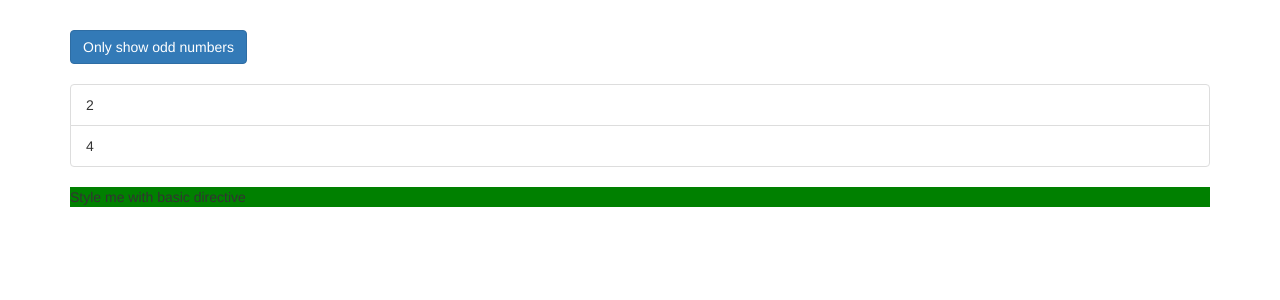
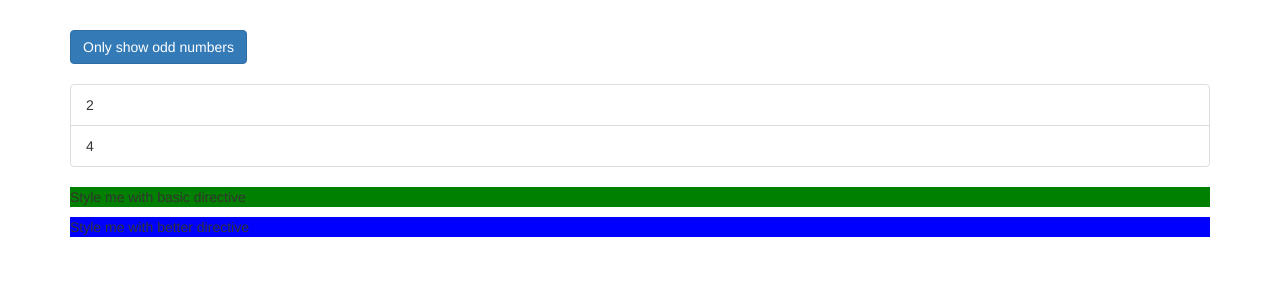
Before and after one commit to gaetanBloch/angular-directives, an Angular app: page / in a window 1280 px wide. Shown: the top 300 px of the page. Built offline with nearby package versions, Linux system fonts and the light colour scheme.

Commit message:
Used the Renderer to build a better Attribute Directive

```diff
--- a/src/app/app.component.html
+++ b/src/app/app.component.html
@@ -27,6 +27,7 @@
         </ng-template>
       </ul>
       <p appBasicHighlight>Style me with basic directive</p>
+      <p appBetterHighlight>Style me with better directive</p>
     </div>
   </div>
 </div>
--- a/src/app/app.module.ts
+++ b/src/app/app.module.ts
@@ -4,11 +4,13 @@
 
 import { AppComponent } from './app.component';
 import { BasicHighlightDirective } from './basic-highlight/basic-highlight.directive';
+import { BetterHighlightDirective } from './better-highlight/better-highlight.directive';
 
 @NgModule({
   declarations: [
     AppComponent,
-    BasicHighlightDirective
+    BasicHighlightDirective,
+    BetterHighlightDirective
   ],
   imports: [
     BrowserModule,
--- /dev/null
+++ b/src/app/better-highlight/better-highlight.directive.ts
@@ -0,0 +1,14 @@
+import { Directive, ElementRef, OnInit, Renderer2 } from '@angular/core';
+
+@Directive({
+  selector: '[appBetterHighlight]'
+})
+export class BetterHighlightDirective implements OnInit {
+
+  constructor(private elementRef: ElementRef, private renderer: Renderer2) { }
+
+  ngOnInit(): void {
+    this.renderer.setStyle(this.elementRef.nativeElement, 'background-color', 'blue');
+  }
+
+}
```
